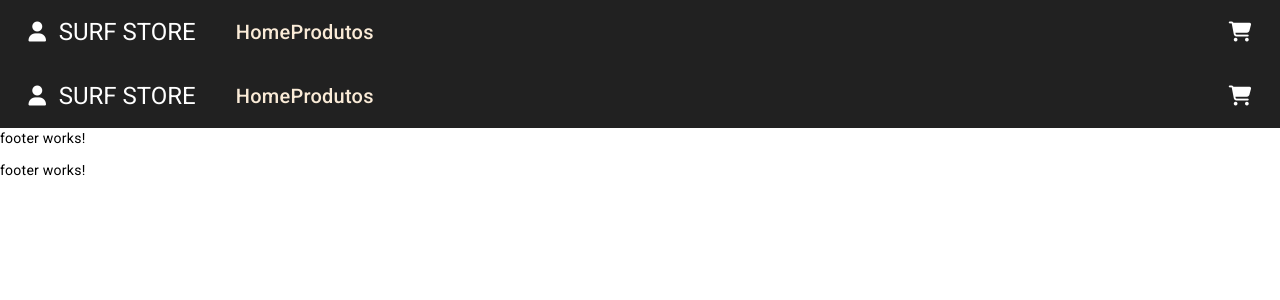
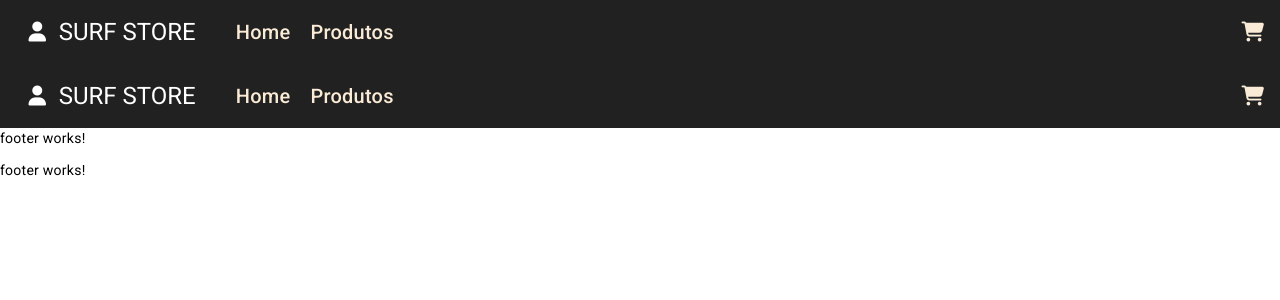
Before and after one commit to caueonofri/that-cart-view, an Angular app: page / in a window 1280 px wide. Shown: the top 300 px of the page. Built offline with nearby package versions, Linux system fonts and the light colour scheme.

Commit message:
fix: changes link positioning on html

```diff
--- a/src/app/shared/header/app-header.component.html
+++ b/src/app/shared/header/app-header.component.html
@@ -4,11 +4,11 @@
     <h1>Surf Store</h1>
     <nav>
       <ul>
-        <a routerLink="/"><li>Home</li></a>
-        <a routerLink="/produtos"><li>Produtos</li></a>
+        <li><a routerLink="/">Home</a></li>
+        <li><a routerLink="/produtos">Produtos</a></li>
       </ul>
     </nav>
     <span class="free-space"></span>
-    <i class="fa fa-cart-shopping"></i>
+    <a routerLink="carrinho"><i class="fa fa-cart-shopping"></i></a>
   </mat-toolbar>
 </header>
```
